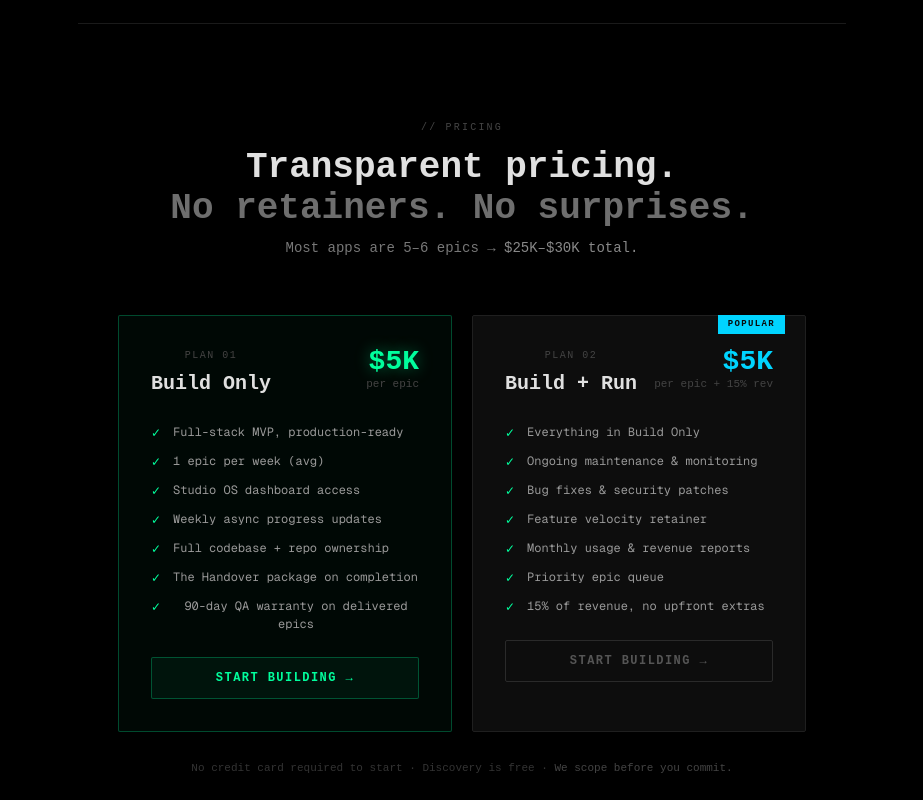
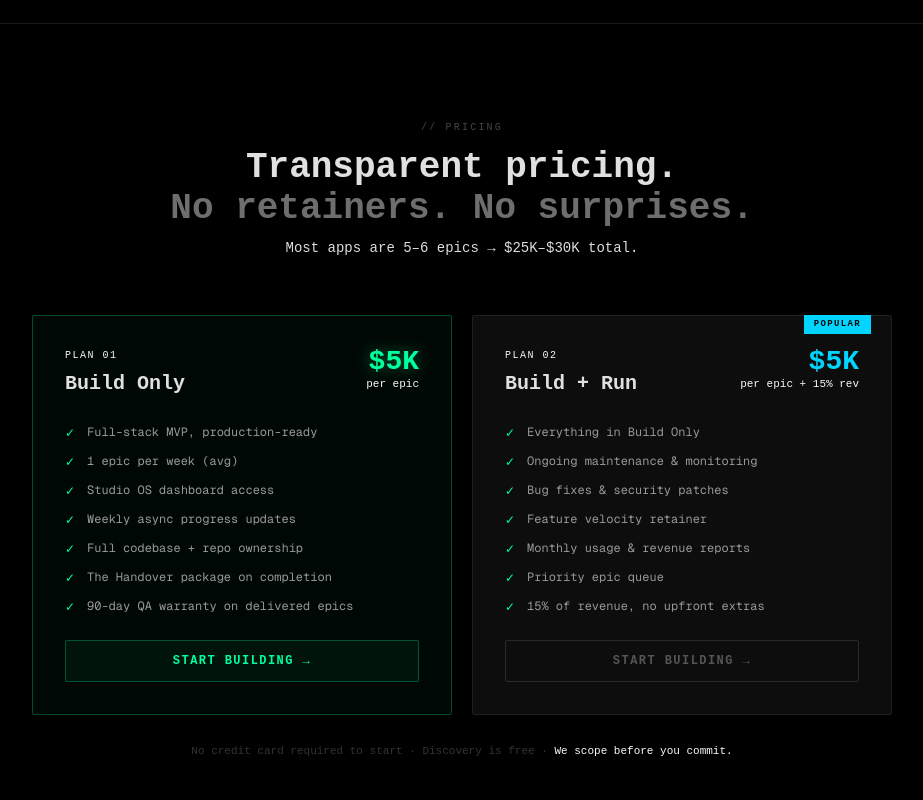
Before and after one commit to rup2701/appnomics-landing, a Next.js app: page / in a window 1280 px wide. Shown: the part 640-1440 px from the top of the page, without its empty margins (178-1101 px from the left). Built offline with nearby package versions, Linux system fonts and the light colour scheme.

Commit message:
style: Update layout and styling in PricingSection for improved readability and aesthetics

```diff
--- a/app/page.tsx
+++ b/app/page.tsx
@@ -44,7 +44,7 @@ export default function Home() {
 
       {/* Main content — flex column, pushes footer down */}
       <div className="flex-grow flex flex-col items-center justify-center px-6 py-6 md:py-8">
-        <div className="max-w-3xl w-full text-center">
+        <div className="max-w-5xl w-full text-center">
 
           {/* Hero */}
           {/* <div className="mb-10">
--- a/components/pricing/PricingSection.tsx
+++ b/components/pricing/PricingSection.tsx
@@ -30,7 +30,7 @@ export default function PricingSection() {
 
   return (
     <section style={{ padding: "96px 0", borderTop: "1px solid #1a1a1a" }}>
-      <div style={{ maxWidth: 1100, margin: "0 auto", padding: "0 40px" }}>
+      <div style={{  margin: "0 auto", padding: "0 40px", display:'block' }}>
         <SectionLabel>// PRICING</SectionLabel>
         <h2
           style={{
@@ -46,8 +46,8 @@ export default function PricingSection() {
           <br />
           <span style={{ color: "#6e6e6e" }}>No retainers. No surprises.</span>
         </h2>
-        <p style={{ fontSize: 14, color: "#777", marginBottom: 56, fontFamily: "'JetBrains Mono', monospace" }}>
-          Most apps are 5–6 epics → <span style={{ color: "#888" }}>$25K–$30K total.</span>
+        <p style={{ fontSize: 14, color: "#ddd", marginBottom: 56, fontFamily: "'JetBrains Mono', monospace" }}>
+          Most apps are 5–6 epics → <span style={{ color: "#ddd" }}>$25K–$30K total.</span>
         </p>
 
         <div
@@ -56,6 +56,7 @@ export default function PricingSection() {
             gridTemplateColumns: "repeat(auto-fit, minmax(320px, 1fr))",
             gap: 20,
             maxWidth: 860,
+            margin: "0 auto"
           }}
         >
           {/* Build Only */}
@@ -77,9 +78,10 @@ export default function PricingSection() {
                   style={{
                     fontSize: 10,
                     letterSpacing: "0.15em",
-                    color: "#444",
+                    color: "#fafafa",
                     marginBottom: 6,
                     fontFamily: "'JetBrains Mono', monospace",
+                    textAlign: 'left'
                   }}
                 >
                   PLAN 01
@@ -90,6 +92,7 @@ export default function PricingSection() {
                     fontWeight: 700,
                     color: "#e0e0e0",
                     fontFamily: "'JetBrains Mono', monospace",
+                    textAlign: 'left'
                   }}
                 >
                   Build Only
@@ -108,7 +111,7 @@ export default function PricingSection() {
                 >
                   $5K
                 </p>
-                <p style={{ fontSize: 11, color: "#444", fontFamily: "'JetBrains Mono', monospace" }}>
+                <p style={{ fontSize: 11, color: "#fafafa", fontFamily: "'JetBrains Mono', monospace" }}>
                   per epic
                 </p>
               </div>
@@ -180,9 +183,10 @@ export default function PricingSection() {
                   style={{
                     fontSize: 10,
                     letterSpacing: "0.15em",
-                    color: "#444",
+                    color: "#fafafa",
                     marginBottom: 6,
                     fontFamily: "'JetBrains Mono', monospace",
+                    textAlign: 'left'
                   }}
                 >
                   PLAN 02
@@ -211,7 +215,7 @@ export default function PricingSection() {
                 >
                   $5K
                 </p>
-                <p style={{ fontSize: 11, color: "#444", fontFamily: "'JetBrains Mono', monospace" }}>
+                <p style={{ fontSize: 11, color: "#fafafa", fontFamily: "'JetBrains Mono', monospace" }}>
                   per epic + 15% rev
                 </p>
               </div>
@@ -250,7 +254,7 @@ export default function PricingSection() {
         {/* Fine print */}
         <p style={{ marginTop: 28, fontSize: 11, color: "#333", fontFamily: "'JetBrains Mono', monospace" }}>
           No credit card required to start · Discovery is free ·{" "}
-          <span style={{ color: "#444" }}>We scope before you commit.</span>
+          <span style={{ color: "#fafafa" }}>We scope before you commit.</span>
         </p>
       </div>
     </section>
```
